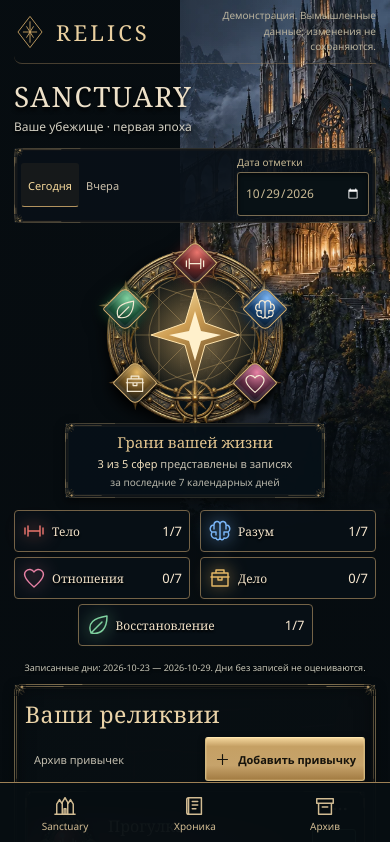
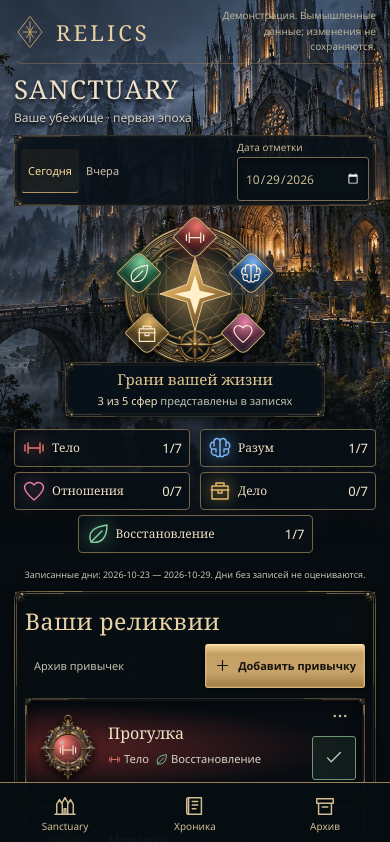
Before and after one commit to Maximus1978/Relics, a React (Vite) app: page / in a window 390 px wide. Shown: the top 842 px of the page. Built offline with nearby package versions, Linux system fonts and the light colour scheme.

Commit message:
fix(ui): apply responsive tokens before Sanctuary component styles

```diff
--- a/src/main.tsx
+++ b/src/main.tsx
@@ -1,6 +1,6 @@
 import { createRoot } from 'react-dom/client';
-import App from './App';
 import './ui/sanctuary/tokens.css';
 import './style.css';
+import App from './App';
 
 createRoot(document.getElementById('root')!).render(<App />);
--- a/src/ui/sanctuary/installation.css
+++ b/src/ui/sanctuary/installation.css
@@ -26,8 +26,8 @@
 @media (max-width: 1300px) { .balance-wheel { max-width: 220px; } .world-installation { height: 302px; grid-template-columns: repeat(2, minmax(0, 1fr)) minmax(240px, 1.75fr) repeat(3, minmax(0, 1fr)); } .sphere-shrine { height: 272px; } .sphere-shrine__content { gap: 8px; } .sphere-shrine__symbol, .sphere-shrine__symbol .line-icon { height: 32px; width: 32px; } .recorded-ring { width: 74px; height: 74px; } .sphere-shrine h2 { font-size: 13px; } .balance-caption h2 { font-size: 16px; } }
 @media (max-width: 1100px) { .world-installation { height: 302px; gap: 2px; grid-template-columns: repeat(2, minmax(0, 1fr)) minmax(215px, 1.7fr) repeat(3, minmax(0, 1fr)); } .sphere-shrine { height: 275px; } .sphere-shrine__content { top: 35%; gap: 6px; } .sphere-shrine h2 { font-size: 12px; } .recorded-ring { width: 68px; height: 68px; } .balance-caption p { font-size: 11px; } }
 @media (max-width: 760px) { .world-installation { height: auto; padding: 0 0 28px; gap: 5px 10px; grid-template-columns: repeat(2, minmax(0, 1fr)); align-items: start; }
-  .balance-center { grid-column: 1 / -1; grid-row: 1; padding-bottom: 7px; } .balance-wheel { width: 200px; margin-bottom: -12px; } .balance-caption { width: 260px; padding: 8px; } .balance-caption h2 { font-size: 15px; } .balance-caption p { font-size: 11px; }
-  .sphere-shrine { height: 42px; grid-column: auto; grid-row: auto; } .sphere-shrine--recovery { grid-column: 1 / -1; max-width: 235px; width: 100%; justify-self: center; }
+  .balance-center { grid-column: 1 / -1; grid-row: 1; padding-bottom: 7px; } .balance-wheel { width: 160px; margin-bottom: -12px; } .balance-caption { width: 260px; padding: 6px; } .balance-caption h2 { font-size: 15px; } .balance-caption p { font-size: 11px; } .balance-caption > span { display: none; }
+  .sphere-shrine { height: 38px; grid-column: auto; grid-row: auto; } .sphere-shrine--recovery { grid-column: 1 / -1; max-width: 235px; width: 100%; justify-self: center; }
   .sphere-shrine__architecture, .sphere-shrine__cavity { display: none; } .sphere-shrine__content { position: static; display: flex; flex-direction: row; gap: 6px; height: 100%; padding: 4px 7px; background: #081017db; border: 1px solid #746347; border-radius: 4px; }
   .sphere-shrine__symbol, .sphere-shrine__symbol .line-icon { width: 24px; height: 24px; } .sphere-shrine h2 { font-size: 12px; } .recorded-ring { width: auto; height: auto; margin-left: auto; } .recorded-ring svg, .recorded-ring em { display: none; } .recorded-ring > span { position: static; } .recorded-ring strong { font: 13px var(--font-ui); white-space: nowrap; } .recorded-ring small { font-size: inherit; }
   .observation-period { font-size: 9px; line-height: 1.3; }
--- a/src/ui/sanctuary/shell.css
+++ b/src/ui/sanctuary/shell.css
@@ -29,7 +29,7 @@
 @media (max-width: 760px) { :root { --rail-width: 0px; } .app-rail { position: relative; height: 64px; width: auto; border: 0; border-bottom: 1px solid #9c805a70; flex-direction: row; align-items: center; justify-content: space-between; margin: 0 14px; background: transparent; box-shadow: none; }
   .app-brand { justify-content: flex-start; min-height: 64px; padding: 4px 0; border: 0; font-size: 22px; } .app-brand > span { display: block; } .app-brand small { display: none; } .app-brand > svg { height: 34px; }
   .app-rail nav, .rail-reflection { display: none; } .rail-status, .preview-notice { max-width: 155px; margin: 0; text-align: right; font-size: 10px; } .world-backdrop { height: 540px; } .world-backdrop img { object-position: 69% 10%; }
-  .sanctuary-main { margin: 0; padding: 16px 14px 80px; } .world-heading { height: auto; display: block; margin-bottom: 12px; } .world-heading h1 { font-size: 28px; } .world-heading p { font-size: 12px; } .world-heading__date { margin-top: 12px; padding: 6px; justify-content: space-between; gap: 3px; } .world-heading__sun { display: none; } .world-heading__date input { width: 132px; } .world-heading__date .date-shortcuts { gap: 0; } .world-heading__date .date-shortcuts button { padding: 5px 6px; }
+  .sanctuary-main { margin: 0; padding: 10px 14px 80px; } .world-heading { height: auto; display: block; margin-bottom: 8px; } .world-heading h1 { font-size: 26px; } .world-heading p { font-size: 12px; } .world-heading__date { margin-top: 8px; min-height: 62px; padding: 4px 6px; justify-content: space-between; gap: 3px; } .world-heading__sun { display: none; } .world-heading__date input { width: 132px; } .world-heading__date .date-shortcuts { gap: 0; } .world-heading__date .date-shortcuts button { padding: 5px 6px; }
   .mobile-navigation { position: fixed; z-index: 12; left: 0; right: 0; bottom: 0; height: 62px; display: flex; background: #070e12f5; border-top: 1px solid #9d8055; padding-bottom: env(safe-area-inset-bottom); }
   .mobile-navigation button { flex: 1; flex-direction: column; gap: 2px; border: 0; border-radius: 0; background: transparent; font-size: 10px; color: #d2bc93; } .mobile-navigation .line-icon { width: 22px; height: 22px; }
 }
```
Also changed, not shown: 5 other files (tests, documents, lock files or other folders).
